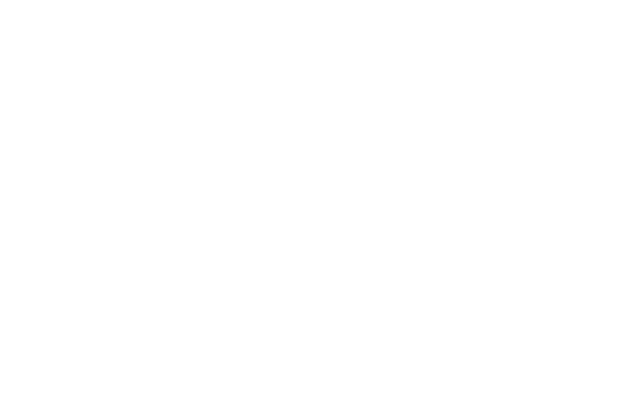
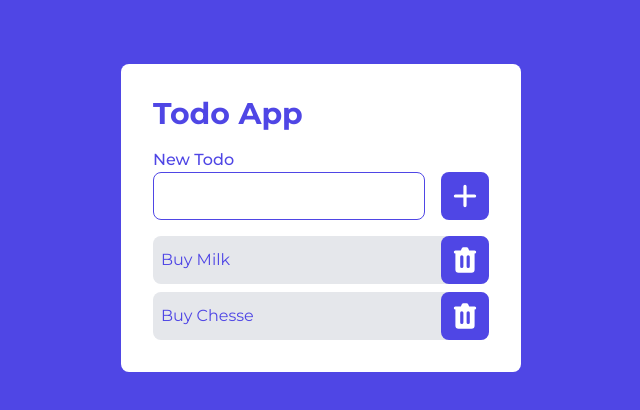
Before and after one commit to aruzo1/todo-vue, a Vue app: page / in a window 1280 px wide. Shown: the top 410 px of the page, without its empty margins (319-959 px from the left). Built offline with nearby package versions, Linux system fonts and the light colour scheme.

Commit message:
added todo form and todos

```diff
--- a/src/App.vue
+++ b/src/App.vue
@@ -1,2 +1,14 @@
-<script setup lang="ts"></script>
-<template></template>
+<script setup lang="ts">
+import TodoForm from "./components/TodoForm.vue";
+import Todos from "./components/Todos.vue";
+</script>
+
+<template>
+  <main
+    class="flex flex-col gap-y-4 w-[25rem] mt-16 mx-auto p-8 rounded-lg bg-white"
+  >
+    <h1 class="text-3xl font-bold text-brand">Todo App</h1>
+    <TodoForm />
+    <Todos />
+  </main>
+</template>
--- /dev/null
+++ b/src/components/Todo.vue
@@ -0,0 +1,12 @@
+<script setup lang="ts">
+import { TrashIcon } from "@heroicons/vue/solid";
+
+defineProps<{ id: number; body: string }>();
+</script>
+
+<template>
+  <li class="flex justify-between items-center gap-x-4 rounded-lg bg-gray-200">
+    <p class="ml-2 text-brand">{{ body }}</p>
+    <button class="btn"><TrashIcon class="w-8 h-8" /></button>
+  </li>
+</template>
--- /dev/null
+++ b/src/components/TodoForm.vue
@@ -0,0 +1,15 @@
+<script setup lang="ts">
+import { PlusIcon } from "@heroicons/vue/solid";
+</script>
+
+<template>
+  <form @submit.prevent>
+    <label class="label" for="todo">New Todo</label>
+    <div class="flex gap-x-4">
+      <input class="input w-full" id="todo" />
+      <button class="btn" type="submit">
+        <PlusIcon class="w-8 h-8" />
+      </button>
+    </div>
+  </form>
+</template>
--- /dev/null
+++ b/src/components/Todos.vue
@@ -0,0 +1,12 @@
+<script setup lang="ts">
+import { store } from "@/store";
+import Todo from "./Todo.vue";
+
+const { todos } = store;
+</script>
+
+<template>
+  <ul class="flex flex-col gap-y-2">
+    <Todo v-for="todo in todos" :key="todo.id" v-bind="todo" />
+  </ul>
+</template>
--- a/src/index.css
+++ b/src/index.css
@@ -4,8 +4,21 @@
 @tailwind components;
 @tailwind utilities;
 
+@layer components {
+  .label {
+    @apply font-medium text-brand;
+  }
+  .input {
+    @apply px-4 outline-none border rounded-lg border-brand text-brand focus:border-brand-light transition-colors;
+  }
+  .btn {
+    @apply p-2 rounded-lg text-white bg-brand hover:bg-brand-light transition-colors;
+  }
+}
+
 @layer base {
   body {
     font-family: Montserrat, sans;
+    @apply bg-brand;
   }
 }
--- /dev/null
+++ b/src/store.ts
@@ -0,0 +1,10 @@
+import { reactive, readonly } from "vue";
+
+export const store = readonly(
+  reactive({
+    todos: [
+      { id: 1, body: "Buy Milk" },
+      { id: 2, body: "Buy Chesse" },
+    ],
+  })
+);
```
